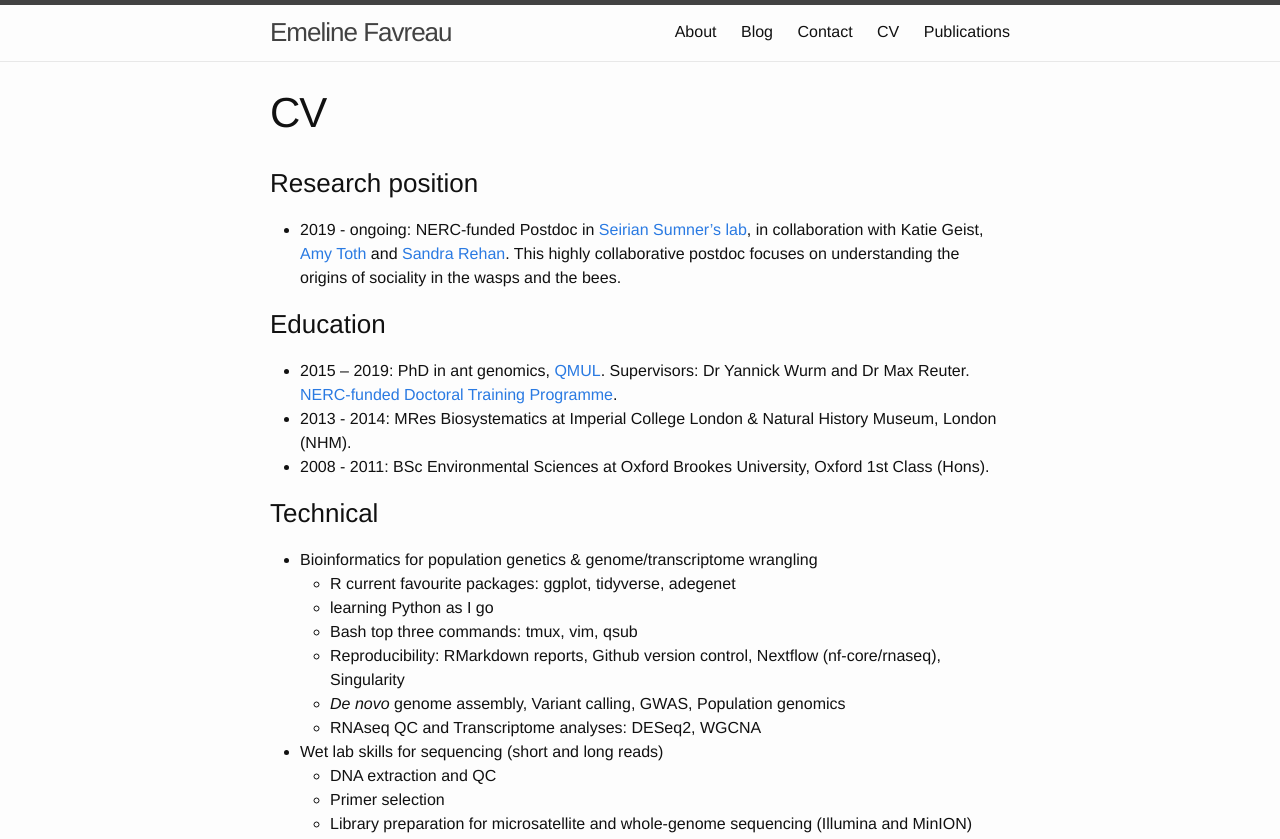
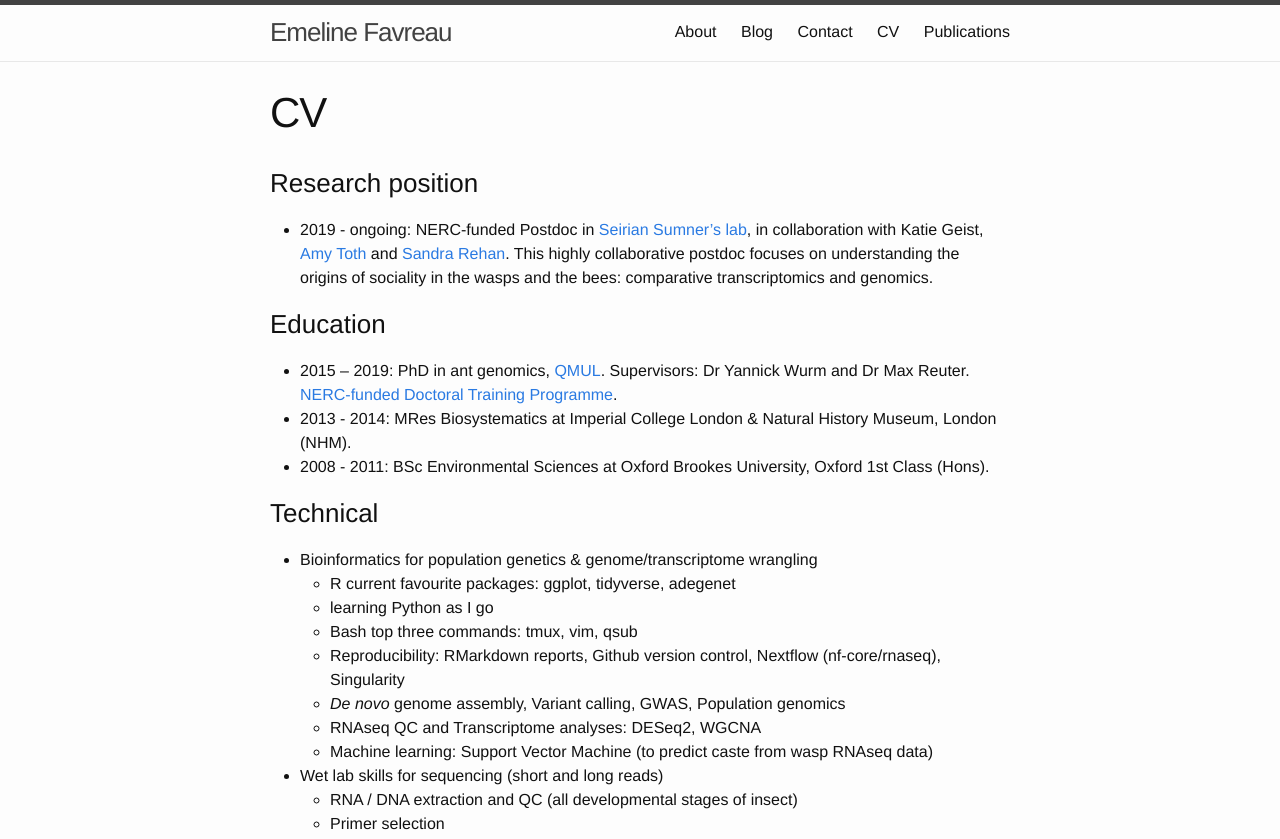
Before and after one commit to EmelineFavreau/EmelineFavreau.github.io, a Jekyll site: the page built from cv.md, in a window 1280 px wide and 1400 px high. Shown: the top 839 px of the window. Built offline with Jekyll 4.4.1, drawn with Linux system fonts in a browser that asks for light colours; some of the changed text lies outside the part shown.

Commit message:
updating cv

```diff
--- a/cv.md
+++ b/cv.md
@@ -6,7 +6,7 @@
 
 
 ### Research position
-- 2019 - ongoing: NERC-funded Postdoc in [Seirian Sumner's lab](http://www.sumnerlab.co.uk/the-group/emeline-favreau/), in collaboration with Katie Geist, [Amy Toth](https://www.ent.iastate.edu/people/amy-toth) and [Sandra Rehan](http://www.rehanlab.com/). This highly collaborative postdoc focuses on understanding the origins of sociality in the wasps and the bees.
+- 2019 - ongoing: NERC-funded Postdoc in [Seirian Sumner's lab](http://www.sumnerlab.co.uk/the-group/emeline-favreau/), in collaboration with Katie Geist, [Amy Toth](https://www.ent.iastate.edu/people/amy-toth) and [Sandra Rehan](http://www.rehanlab.com/). This highly collaborative postdoc focuses on understanding the origins of sociality in the wasps and the bees: comparative transcriptomics and genomics.
 
 ### Education
 - 2015 – 2019: PhD in ant genomics, [QMUL](https://www.qmul.ac.uk/sbcs/staff/emelinefavreau.html). Supervisors: Dr Yannick Wurm and Dr Max Reuter. [NERC-funded Doctoral Training Programme](https://london-nerc-dtp.org/).
@@ -21,19 +21,21 @@
    - Reproducibility: RMarkdown reports, Github version control, Nextflow (nf-core/rnaseq), Singularity
    - _De novo_ genome assembly, Variant calling, GWAS, Population genomics
    - RNAseq QC and Transcriptome analyses: DESeq2, WGCNA
+   - Machine learning: Support Vector Machine (to predict caste from wasp RNAseq data)
 
 - Wet lab skills for sequencing (short and long reads)
-   - DNA extraction and QC
+   - RNA / DNA extraction and QC (all developmental stages of insect)
    - Primer selection
-   - Library preparation for microsatellite and whole-genome sequencing (Illumina and MinION)
+   - Library preparation for microsatellite, whole-genome sequencing (Illumina and MinION), RNAseq
 
-- Fieldwork
+- Fieldwork in temperate, semi-tropical and desertic areas (usually looking at ants and wasps)
 
 ![sampling ants in Arizona desert](assets/2018-09-25-south-mountain-park-fieldwork.jpeg)
 
 _September 2018: Checking out the local ants in Arizona_
 
 ### Talks & posters
+- June 2021: postdoc presentation at UCL CLOE Seminar, in London (online)
 - January 2021: postdoc presentation at UCL CBER (online)
 - July 2020: V-poster at Arthropod Genomics Symposium ([online](http://i5k.github.io/ags2020))
 - Jan 2020: postdoc presentation at UCL GEE Seminar, in London
@@ -79,7 +81,7 @@
 
 
 ### Outreach
-- 2019-20: Science pen pal with a US-based student from [Letters to a Pre-Scientist](https://www.prescientist.org/). Exchanging four letters a year.
+- 2019-21: Science pen pal with a US-based student from [Letters to a Pre-Scientist](https://www.prescientist.org/). Exchanging four letters a year.
 - 2018: QMUL Festival of Communities in London
 - 2017: [Science SoapBox](http://www.sciencesoapbox.org/) volunteer in Brighton
 - 2014: NHM Researchers' Night in London
```
Also changed, not shown: index.md (+1 -1 lines).
